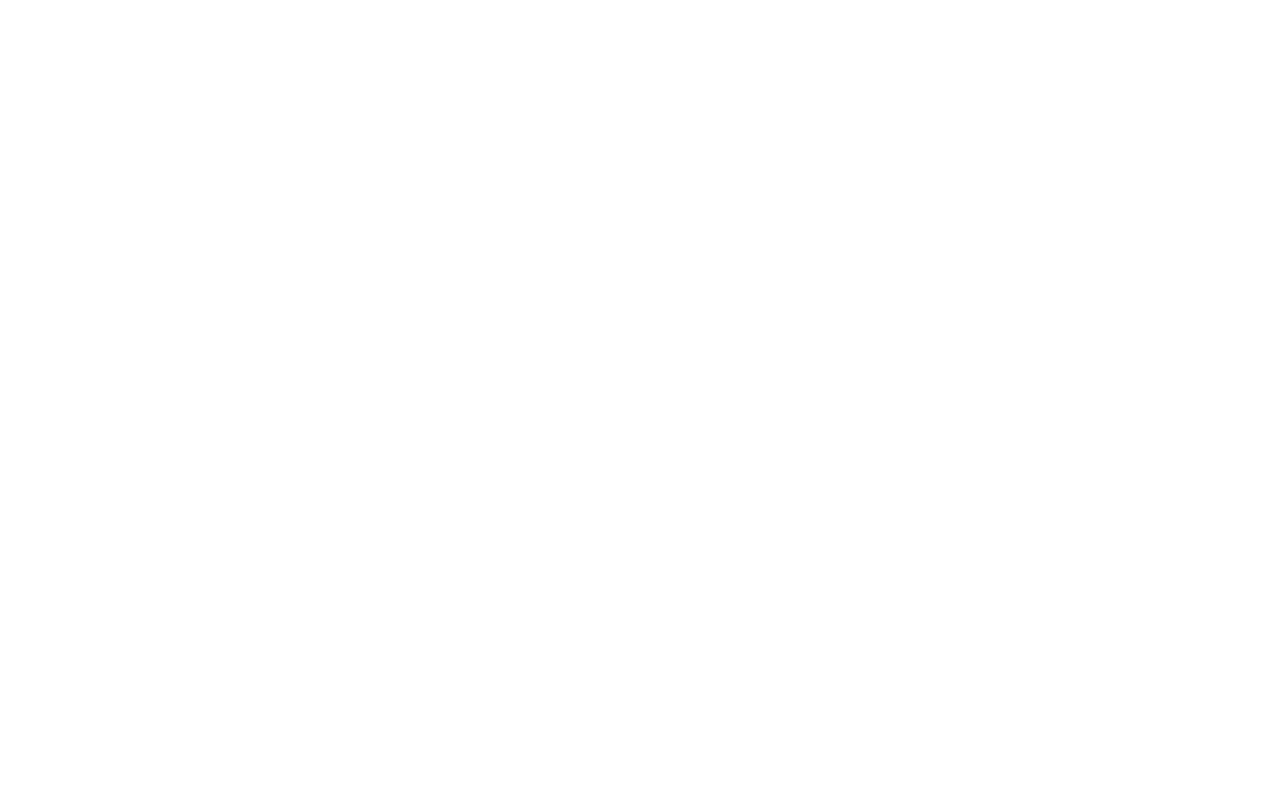
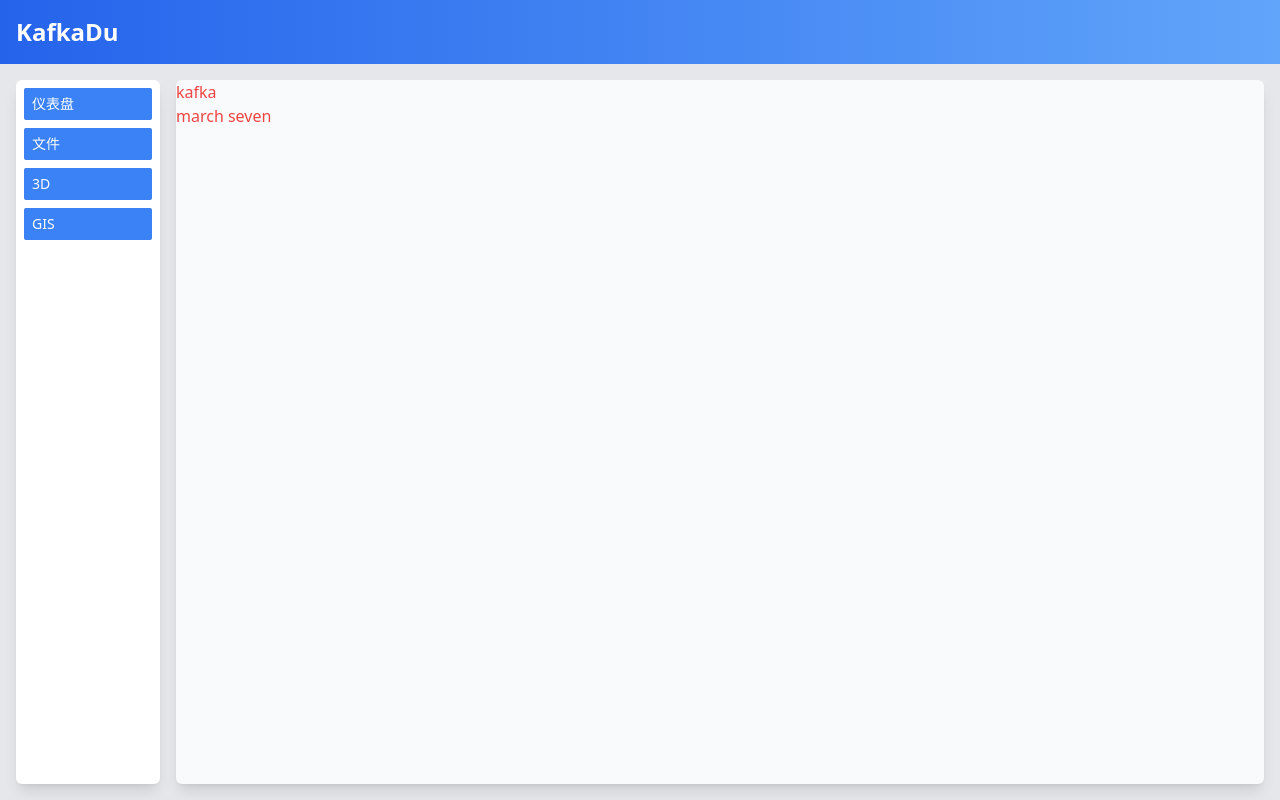
Before and after one commit to AkanaDu/file-storage, a Vue app: page /file in a window 1280 px wide. Before the commit this address had no page. Built offline with nearby package versions, Linux system fonts and the light colour scheme.

Commit message:
tsx尝试书写

```diff
--- a/package.json
+++ b/package.json
@@ -25,7 +25,7 @@
     "@tsconfig/node20": "^20.1.4",
     "@types/node": "^20.14.5",
     "@vitejs/plugin-vue": "^5.0.5",
-    "@vitejs/plugin-vue-jsx": "^4.0.0",
+    "@vitejs/plugin-vue-jsx": "^4.0.1",
     "@vue/eslint-config-prettier": "^9.0.0",
     "@vue/eslint-config-typescript": "^13.0.0",
     "@vue/tsconfig": "^0.5.1",
--- a/src/components/Menu/index.vue
+++ b/src/components/Menu/index.vue
@@ -2,7 +2,7 @@
  * @Author: KafkaDu banshee1115@163.com
  * @Date: 2024-09-12 10:48:55
  * @LastEditors: KafkaDu banshee1115@163.com
- * @LastEditTime: 2024-09-12 16:02:48
+ * @LastEditTime: 2024-09-14 14:48:03
  * @FilePath: \file-storage\src\components\Menu\index.vue
  * @Description: 这是默认设置,请设置`customMade`, 打开koroFileHeader查看配置 进行设置: https://github.com/OBKoro1/koro1FileHeader/wiki/%E9%85%8D%E7%BD%AE
 -->
@@ -37,7 +37,7 @@
   {
     name: '文件',
     iconName: '',
-    routerPath: '/files'
+    routerPath: '/file'
   },
   {
     name: '3D',
--- a/src/router/index.ts
+++ b/src/router/index.ts
@@ -2,12 +2,13 @@
  * @Author: KafkaDu banshee1115@163.com
  * @Date: 2024-09-11 11:04:10
  * @LastEditors: KafkaDu banshee1115@163.com
- * @LastEditTime: 2024-09-12 16:04:25
+ * @LastEditTime: 2024-09-14 14:46:50
  * @FilePath: \file-storage\src\router\index.ts
  * @Description: 这是默认设置,请设置`customMade`, 打开koroFileHeader查看配置 进行设置: https://github.com/OBKoro1/koro1FileHeader/wiki/%E9%85%8D%E7%BD
  */
 import { createRouter, createWebHistory } from 'vue-router'
 import dashboard from './modules/dashboard'
+import file from './modules/file'
 import three from './modules/three'
 
 const router = createRouter({
@@ -24,7 +25,7 @@
       name: 'layout',
       redirect: '/dashboard',
       component: () => import('@/layouts/Layout.vue'),
-      children: [...dashboard, ...three]
+      children: [...dashboard, ...file, ...three]
     }
   ]
 })
--- /dev/null
+++ b/src/router/modules/file.ts
@@ -0,0 +1,19 @@
+/*
+ * @Author: KafkaDu banshee1115@163.com
+ * @Date: 2024-09-12 11:18:58
+ * @LastEditors: KafkaDu banshee1115@163.com
+ * @LastEditTime: 2024-09-12 16:04:01
+ * @FilePath: \file-storage\src\router\modules\dashboard.ts
+ * @Description: 这是默认设置,请设置`customMade`, 打开koroFileHeader查看配置 进行设置: https://github.com/OBKoro1/koro1FileHeader/wiki/%E9%85%8D%E7%BD%AE
+ */
+const routes = [
+  {
+    path: '/file',
+    component: () => import('@/views/FileView'),
+    meta: {
+      requireAuth: true
+    }
+  }
+]
+
+export default routes
--- /dev/null
+++ b/src/views/FileView.tsx
@@ -0,0 +1,45 @@
+/*
+ * @Author: KafkaDu banshee1115@163.com
+ * @Date: 2024-09-14 14:45:07
+ * @LastEditors: KafkaDu banshee1115@163.com
+ * @LastEditTime: 2024-09-14 15:09:28
+ * @FilePath: \file-storage\src\views\FileView.tsx
+ * @Description: 这是默认设置,请设置`customMade`, 打开koroFileHeader查看配置 进行设置: https://github.com/OBKoro1/koro1FileHeader/wiki/%E9%85%8D%E7%BD%AE
+ */
+interface Props {
+  name?: String
+}
+import { defineComponent, ref } from 'vue'
+export default defineComponent({
+  props: {
+    name: String
+  },
+  emits: ['on-click'],
+  setup(props: Props) {
+    const flag = ref(true)
+    const data = [
+      {
+        name: 'kafka'
+      },
+      {
+        name: 'march seven'
+      }
+    ]
+    return () => (
+      <>
+        <div>{props?.name}</div>
+        <div>
+          {flag.value ? (
+            <div>
+              {data.map((o) => {
+                return <div class={'text-red-500'}>{o.name}</div>
+              })}
+            </div>
+          ) : (
+            <div>false</div>
+          )}
+        </div>
+      </>
+    )
+  }
+})
--- a/src/views/ThreeView.vue
+++ b/src/views/ThreeView.vue
@@ -31,12 +31,13 @@
   const vertexShader = `
     varying vec2 vUv;
     varying float vWave;
-     varying float uTime;
+    varying float uTime;
     void main() {
       vUv = uv;
       vec3 pos = position;
       vWave = sin(uv.x * 10.0 + uTime) * cos(uv.y * 10.0 + uTime) * 0.5;
       pos.z += vWave;
+      pos.y += vWave;
       gl_Position = projectionMatrix * modelViewMatrix * vec4(pos, 1.0);
     }
   `
@@ -70,7 +71,6 @@
   })
   const plane = new THREE.Mesh(geometry, material)
   scene.add(plane)
-
   // Initialize OrbitControls
   const controls = new OrbitControls(camera, renderer.domElement)
   controls.enableDamping = true // an animation loop is required when either damping or auto-rotation are enabled
@@ -78,16 +78,18 @@
   controls.enableZoom = true
 
   // Animation variables
-  let time = 0
-
+  // let time = 0
+  const clock = new THREE.Clock()
   // Animation loop
-  function animate(time) {
+  function animate() {
     requestAnimationFrame(animate)
 
     // Update wave geometry
-    time += 2
+    // time += 0.01
+    // console.log(time)
     // Update shader uniform
-    material.uniforms.uTime.value = time
+    material.uniforms.uTime.value = clock.getElapsedTime()
+    // console.log(material.uniforms)
 
     // Update controls
     controls.update()
@@ -96,7 +98,7 @@
     renderer.render(scene, camera)
   }
 
-  animate(time)
+  animate()
 
   // Handle resizing
   window.addEventListener('resize', () => {
```
Also changed, not shown: 1 other file (tests, documents, lock files or other folders).
